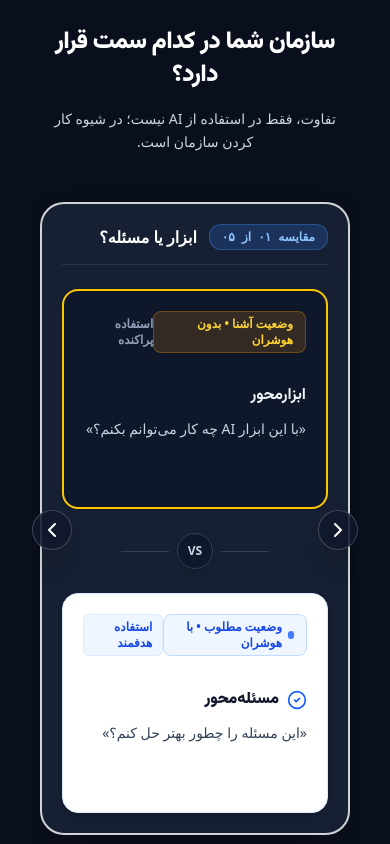
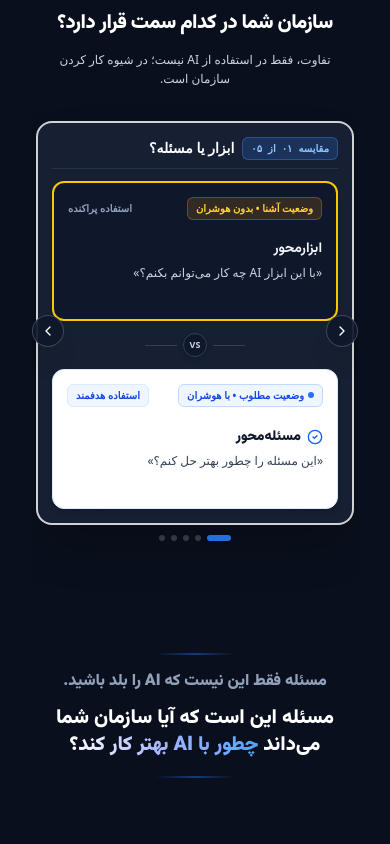
Before and after one commit to SamanPanahizadeh/hooshraan, a React (Vite) app: page / in a window 390 px wide. Shown: the part 940-1784 px from the top of the page. Built offline with nearby package versions, Linux system fonts and the light colour scheme.

Commit message:
style: optimize VisualComparisonSection for mobile
Adjust spacing, padding, and font sizes to improve layout responsiveness on smaller screens.

```diff
--- a/src/components/VisualComparisonSection.tsx
+++ b/src/components/VisualComparisonSection.tsx
@@ -124,44 +124,44 @@ export const VisualComparisonSection: React.FC<VisualComparisonSectionProps> = (
   return (
     <section
       id="before-after-comparison-section"
-      className="relative space-y-12 py-8 overflow-hidden"
+      className="relative space-y-8 sm:space-y-12 py-4 sm:py-8 overflow-hidden"
       aria-label="مقایسه سازمان قبل و بعد از هوشران"
     >
       {/* هاله نور پس‌زمینه */}
       <div className="absolute top-1/3 left-1/2 -translate-x-1/2 -translate-y-1/2 w-full max-w-[550px] h-72 bg-blue-600/15 blur-[110px] -z-10 pointer-events-none rounded-full" />
 
       {/* تیتر بالای بخش */}
-      <div className="text-center max-w-3xl mx-auto space-y-4 px-3">
-        <h2 className="text-2xl sm:text-4xl lg:text-5xl font-black text-white tracking-tight leading-snug">
+      <div className="text-center max-w-3xl mx-auto space-y-3 sm:space-y-4 px-3">
+        <h2 className="text-xl sm:text-4xl lg:text-5xl font-black text-white tracking-tight leading-snug">
           سازمان شما در کدام سمت قرار دارد؟
         </h2>
-        <p className="text-sm sm:text-base lg:text-lg text-slate-300 max-w-xl mx-auto leading-relaxed font-normal">
+        <p className="text-xs sm:text-base lg:text-lg text-slate-300 max-w-xl mx-auto leading-relaxed font-normal">
           تفاوت، فقط در استفاده از AI نیست؛ در شیوه کار کردن سازمان است.
         </p>
       </div>
 
       {/* کانتینر اصلی آلبوم با فلش‌های ناوبری کناری */}
-      <div className="max-w-5xl mx-auto relative px-2 sm:px-14">
+      <div className="max-w-5xl mx-auto relative px-1 sm:px-14">
 
-        {/* دکمه فلش سمت راست (برای بازگشت به مقایسه قبلی) */}
+        {/* دکمه فلش سمت راست (قبلی) */}
         <button
           onClick={handlePrev}
           aria-label="مقایسه قبلی"
-          className="absolute right-0 sm:right-2 top-1/2 -translate-y-1/2 z-20 w-10 h-10 sm:w-12 sm:h-12 rounded-full bg-slate-900/80 hover:bg-slate-800 text-white backdrop-blur-xl border border-white/20 shadow-xl flex items-center justify-center transition-all hover:scale-110 active:scale-95 cursor-pointer"
+          className="absolute right-0 sm:right-2 top-1/2 -translate-y-1/2 z-20 w-8 h-8 sm:w-12 sm:h-12 rounded-full bg-slate-900/90 hover:bg-slate-800 text-white backdrop-blur-xl border border-white/20 shadow-xl flex items-center justify-center transition-all hover:scale-110 active:scale-95 cursor-pointer"
         >
-          <ChevronRight className="w-6 h-6" />
+          <ChevronRight className="w-4 h-4 sm:w-6 sm:h-6" />
         </button>
 
-        {/* دکمه فلش سمت چپ (برای رفتن به مقایسه بعدی) */}
+        {/* دکمه فلش سمت چپ (بعدی) */}
         <button
           onClick={handleNext}
           aria-label="مقایسه بعدی"
-          className="absolute left-0 sm:left-2 top-1/2 -translate-y-1/2 z-20 w-10 h-10 sm:w-12 sm:h-12 rounded-full bg-slate-900/80 hover:bg-slate-800 text-white backdrop-blur-xl border border-white/20 shadow-xl flex items-center justify-center transition-all hover:scale-110 active:scale-95 cursor-pointer"
+          className="absolute left-0 sm:left-2 top-1/2 -translate-y-1/2 z-20 w-8 h-8 sm:w-12 sm:h-12 rounded-full bg-slate-900/90 hover:bg-slate-800 text-white backdrop-blur-xl border border-white/20 shadow-xl flex items-center justify-center transition-all hover:scale-110 active:scale-95 cursor-pointer"
         >
-          <ChevronLeft className="w-6 h-6" />
+          <ChevronLeft className="w-4 h-4 sm:w-6 sm:h-6" />
         </button>
 
-        {/* کارت اسلایدر آلبوم (خلوت و هم‌اندازه) */}
+        {/* کارت اسلایدر آلبوم */}
         <div className="relative">
           <AnimatePresence mode="wait">
             <motion.div
@@ -170,49 +170,49 @@ export const VisualComparisonSection: React.FC<VisualComparisonSectionProps> = (
               animate={{ opacity: 1, scale: 1 }}
               exit={{ opacity: 0, scale: 0.98 }}
               transition={{ duration: 0.25 }}
-              className="rounded-3xl bg-slate-800/70 border-2 border-white/80 p-5 sm:p-8 backdrop-blur-2xl shadow-2xl space-y-6 min-h-[440px] sm:min-h-[400px] flex flex-col justify-between"
+              className="rounded-2xl sm:rounded-3xl bg-slate-800/70 border-2 border-white/80 p-3.5 sm:p-8 backdrop-blur-2xl shadow-2xl space-y-3 sm:space-y-6 min-h-[350px] sm:min-h-[400px] flex flex-col justify-between"
             >
               {/* هدر بالایی کارت */}
-              <div className="flex items-center justify-between pb-3.5 border-b border-slate-700/60 shrink-0">
-                <div className="flex items-center gap-3">
-                  <span className="font-mono font-bold text-blue-300 bg-blue-500/20 px-3 py-1 rounded-xl border border-blue-400/30 text-xs sm:text-sm">
+              <div className="flex items-center justify-between pb-2 sm:pb-3.5 border-b border-slate-700/60 shrink-0">
+                <div className="flex items-center gap-2 sm:gap-3">
+                  <span className="font-mono font-bold text-blue-300 bg-blue-500/20 px-2 py-0.5 sm:px-3 sm:py-1 rounded-md sm:rounded-xl border border-blue-400/30 text-[10px] sm:text-sm">
                     مقایسه {currentItem.number} از ۰۵
                   </span>
-                  <span className="font-black text-white text-base sm:text-lg xl:text-xl">
+                  <span className="font-black text-white text-sm sm:text-lg xl:text-xl">
                     {currentItem.question}
                   </span>
                 </div>
               </div>
 
-              {/* پنل دوطرفه مقایسه با ابعاد هماهنگ */}
-              <div className="grid grid-cols-1 lg:grid-cols-12 gap-4 items-stretch flex-1 my-auto">
+              {/* پنل دوطرفه مقایسه */}
+              <div className="grid grid-cols-1 lg:grid-cols-12 gap-2.5 sm:gap-4 items-stretch flex-1 my-auto">
 
                 {/* وضعیت بدون هوشران (سمت چپ) */}
-                <div className="lg:col-span-5 p-5 sm:p-6 rounded-2xl bg-slate-900/90 border-2 border-yellow-400 flex flex-col justify-between space-y-4 shadow-sm min-h-[220px] sm:min-h-[250px]">
+                <div className="lg:col-span-5 p-3.5 sm:p-6 rounded-xl sm:rounded-2xl bg-slate-900/90 border-2 border-yellow-400 flex flex-col justify-between space-y-2 sm:space-y-4 shadow-sm min-h-[140px] sm:min-h-[250px]">
                   <div className="flex items-center justify-between shrink-0">
-                    <span className="text-xs font-bold px-3 py-1 rounded-lg bg-amber-500/15 text-amber-300 border border-amber-500/30">
+                    <span className="text-[10px] sm:text-xs font-bold px-2 py-0.5 sm:px-3 sm:py-1 rounded-md sm:rounded-lg bg-amber-500/15 text-amber-300 border border-amber-500/30">
                       وضعیت آشنا • بدون هوشران
                     </span>
-                    <span className="text-xs font-semibold text-slate-400">
+                    <span className="text-[10px] sm:text-xs font-semibold text-slate-400">
                       {currentItem.without.tag}
                     </span>
                   </div>
 
-                  <div className="space-y-2.5 flex-1 flex flex-col justify-center">
-                    <h4 className="text-base sm:text-lg xl:text-xl font-bold text-slate-100">
+                  <div className="space-y-1 sm:space-y-2.5 flex-1 flex flex-col justify-center">
+                    <h4 className="text-sm sm:text-lg xl:text-xl font-bold text-slate-100">
                       {currentItem.without.headline}
                     </h4>
-                    <p className="text-sm sm:text-base text-slate-300 leading-relaxed font-normal">
+                    <p className="text-xs sm:text-base text-slate-300 leading-relaxed font-normal">
                       {currentItem.without.subline}
                     </p>
                   </div>
 
                   {currentItem.without.flow ? (
-                    <div className="pt-3.5 border-t border-slate-700/50 shrink-0">
-                      <div className="flex flex-wrap items-center gap-1.5 text-xs sm:text-sm text-slate-300 font-mono" dir="ltr">
+                    <div className="pt-2 sm:pt-3.5 border-t border-slate-700/50 shrink-0">
+                      <div className="flex flex-wrap items-center gap-1 sm:gap-1.5 text-[10px] sm:text-sm text-slate-300 font-mono" dir="ltr">
                         {currentItem.without.flow.map((step, sIdx) => (
                           <React.Fragment key={sIdx}>
-                            <span className="px-2.5 py-1 rounded bg-slate-800 border border-slate-700 text-slate-200">
+                            <span className="px-1.5 py-0.5 sm:px-2.5 sm:py-1 rounded bg-slate-800 border border-slate-700 text-slate-200">
                               {step}
                             </span>
                             {sIdx < currentItem.without.flow!.length - 1 && (
@@ -223,51 +223,51 @@ export const VisualComparisonSection: React.FC<VisualComparisonSectionProps> = (
                       </div>
                     </div>
                   ) : (
-                    <div className="h-4" />
+                    <div className="h-1 sm:h-4" />
                   )}
                 </div>
 
                 {/* نشانگر میانی VS */}
-                <div className="lg:col-span-2 flex items-center justify-center py-2 lg:py-0">
-                  <div className="flex lg:flex-col items-center gap-2 text-center">
-                    <div className="h-px lg:h-10 w-12 lg:w-px bg-slate-700" />
-                    <span className="w-9 h-9 rounded-full bg-slate-900 border border-slate-700 flex items-center justify-center text-xs font-black text-slate-300 shadow-md shrink-0">
+                <div className="lg:col-span-2 flex items-center justify-center py-0.5 sm:py-2 lg:py-0">
+                  <div className="flex lg:flex-col items-center gap-1.5 sm:gap-2 text-center">
+                    <div className="h-px lg:h-10 w-8 sm:w-12 lg:w-px bg-slate-700" />
+                    <span className="w-6 h-6 sm:w-9 sm:h-9 rounded-full bg-slate-900 border border-slate-700 flex items-center justify-center text-[9px] sm:text-xs font-black text-slate-300 shadow-md shrink-0">
                       VS
                     </span>
-                    <div className="h-px lg:h-10 w-12 lg:w-px bg-slate-700" />
+                    <div className="h-px lg:h-10 w-8 sm:w-12 lg:w-px bg-slate-700" />
                   </div>
                 </div>
 
                 {/* وضعیت با هوشران (سمت راست) */}
-                <div className="lg:col-span-5 p-5 sm:p-6 rounded-2xl bg-white border border-blue-100 flex flex-col justify-between space-y-4 shadow-md min-h-[220px] sm:min-h-[250px]">
+                <div className="lg:col-span-5 p-3.5 sm:p-6 rounded-xl sm:rounded-2xl bg-white border border-blue-100 flex flex-col justify-between space-y-2 sm:space-y-4 shadow-md min-h-[140px] sm:min-h-[250px]">
                   <div className="flex items-center justify-between shrink-0">
-                    <span className="text-xs font-bold px-3 py-1 rounded-lg bg-blue-50 text-blue-700 border border-blue-200 flex items-center gap-1.5">
-                      <span className="w-2 h-2 rounded-full bg-blue-600 animate-pulse" />
+                    <span className="text-[10px] sm:text-xs font-bold px-2 py-0.5 sm:px-3 sm:py-1 rounded-md sm:rounded-lg bg-blue-50 text-blue-700 border border-blue-200 flex items-center gap-1 sm:gap-1.5">
+                      <span className="w-1.5 h-1.5 sm:w-2 sm:h-2 rounded-full bg-blue-600 animate-pulse" />
                       وضعیت مطلوب • با هوشران
                     </span>
-                    <span className="text-xs font-bold text-blue-700 bg-blue-50 px-2.5 py-1 rounded-md border border-blue-100">
+                    <span className="text-[10px] sm:text-xs font-bold text-blue-700 bg-blue-50 px-2 py-0.5 sm:px-2.5 sm:py-1 rounded-md border border-blue-100">
                       {currentItem.withHoushran.tag}
                     </span>
                   </div>
 
-                  <div className="space-y-2.5 flex-1 flex flex-col justify-center">
-                    <div className="flex items-center gap-2">
-                      <CheckCircle2 className="w-5 h-5 text-blue-600 shrink-0" />
-                      <h4 className="text-base sm:text-lg xl:text-xl font-black text-slate-900">
+                  <div className="space-y-1 sm:space-y-2.5 flex-1 flex flex-col justify-center">
+                    <div className="flex items-center gap-1.5 sm:gap-2">
+                      <CheckCircle2 className="w-4 h-4 sm:w-5 sm:h-5 text-blue-600 shrink-0" />
+                      <h4 className="text-sm sm:text-lg xl:text-xl font-black text-slate-900">
                         {currentItem.withHoushran.headline}
                       </h4>
                     </div>
-                    <p className="text-sm sm:text-base text-slate-700 leading-relaxed font-medium">
+                    <p className="text-xs sm:text-base text-slate-700 leading-relaxed font-medium">
                       {currentItem.withHoushran.subline}
                     </p>
                   </div>
 
                   {currentItem.withHoushran.flow && (
-                    <div className="pt-3.5 border-t border-slate-100 shrink-0">
-                      <div className="flex flex-wrap items-center gap-1.5 text-xs sm:text-sm font-mono" dir="ltr">
+                    <div className="pt-2 sm:pt-3.5 border-t border-slate-100 shrink-0">
+                      <div className="flex flex-wrap items-center gap-1 sm:gap-1.5 text-[10px] sm:text-sm font-mono" dir="ltr">
                         {currentItem.withHoushran.flow.map((step, sIdx) => (
                           <React.Fragment key={sIdx}>
-                            <span className="px-2.5 py-1 rounded-lg bg-blue-600 text-white font-semibold">
+                            <span className="px-2 py-0.5 sm:px-2.5 sm:py-1 rounded-md bg-blue-600 text-white font-semibold">
                               {step}
                             </span>
                             {sIdx < currentItem.withHoushran.flow!.length - 1 && (
@@ -280,13 +280,13 @@ export const VisualComparisonSection: React.FC<VisualComparisonSectionProps> = (
                   )}
 
                   {currentItem.withHoushran.note && (
-                    <div className="pt-2.5 border-t border-slate-100 flex items-start gap-2 text-xs sm:text-sm text-blue-900 font-semibold bg-blue-50/90 p-3 rounded-xl border border-blue-100 shrink-0">
-                      <Zap className="w-4 h-4 text-blue-600 shrink-0 mt-0.5" />
+                    <div className="pt-1.5 sm:pt-2.5 border-t border-slate-100 flex items-start gap-1.5 sm:gap-2 text-[10px] sm:text-sm text-blue-900 font-semibold bg-blue-50/90 p-2 sm:p-3 rounded-lg sm:rounded-xl border border-blue-100 shrink-0">
+                      <Zap className="w-3.5 h-3.5 sm:w-4 sm:h-4 text-blue-600 shrink-0 mt-0.5" />
                       <span>{currentItem.withHoushran.note}</span>
                     </div>
                   )}
                   {!currentItem.withHoushran.flow && !currentItem.withHoushran.note && (
-                    <div className="h-4" />
+                    <div className="h-1 sm:h-4" />
                   )}
                 </div>
 
@@ -296,13 +296,13 @@ export const VisualComparisonSection: React.FC<VisualComparisonSectionProps> = (
         </div>
 
         {/* نقاط نشانگر مینیمال زیر کارت */}
-        <div className="flex items-center justify-center gap-2 pt-4">
+        <div className="flex items-center justify-center gap-1.5 sm:gap-2 pt-2.5 sm:pt-4">
           {COMPARISON_PAIRS.map((_, dotIdx) => (
             <button
               key={dotIdx}
               onClick={() => setCurrentIndex(dotIdx)}
-              className={`h-2 rounded-full transition-all cursor-pointer ${
-                currentIndex === dotIdx ? 'w-8 bg-blue-500 shadow-sm' : 'w-2 bg-white/20 hover:bg-white/40'
+              className={`h-1.5 sm:h-2 rounded-full transition-all cursor-pointer ${
+                currentIndex === dotIdx ? 'w-6 sm:w-8 bg-blue-500 shadow-sm' : 'w-1.5 sm:w-2 bg-white/20 hover:bg-white/40'
               }`}
               aria-label={`اسلاید ${dotIdx + 1}`}
             />
@@ -312,14 +312,14 @@ export const VisualComparisonSection: React.FC<VisualComparisonSectionProps> = (
       </div>
 
       {/* بیانیه نهایی */}
-      <div className="pt-28 sm:pt-40 pb-20 sm:pb-32 max-w-4xl mx-auto text-center space-y-6 px-4 relative">
-        <div className="w-28 h-0.5 bg-gradient-to-r from-transparent via-blue-500/40 to-transparent mx-auto mb-6" />
+      <div className="pt-20 sm:pt-40 pb-16 sm:pb-32 max-w-4xl mx-auto text-center space-y-4 sm:space-y-6 px-4 relative">
+        <div className="w-20 sm:w-28 h-0.5 bg-gradient-to-r from-transparent via-blue-500/40 to-transparent mx-auto mb-4 sm:mb-6" />
 
-        <div className="space-y-4 sm:space-y-5">
-          <h3 className="text-xl sm:text-3xl lg:text-4xl font-black text-slate-400 leading-snug">
+        <div className="space-y-3 sm:space-y-5">
+          <h3 className="text-base sm:text-3xl lg:text-4xl font-black text-slate-400 leading-snug">
             مسئله فقط این نیست که AI را بلد باشید.
           </h3>
-          <h3 className="text-2xl sm:text-4xl lg:text-5xl font-black text-white leading-snug">
+          <h3 className="text-xl sm:text-4xl lg:text-5xl font-black text-white leading-snug">
             مسئله این است که آیا سازمان شما می‌داند{' '}
             <span className="bg-clip-text text-transparent bg-gradient-to-l from-blue-400 via-indigo-300 to-white">
               چطور با AI بهتر کار کند؟
@@ -327,7 +327,7 @@ export const VisualComparisonSection: React.FC<VisualComparisonSectionProps> = (
           </h3>
         </div>
 
-        <div className="w-28 h-0.5 bg-gradient-to-r from-transparent via-blue-500/40 to-transparent mx-auto mt-6" />
+        <div className="w-20 sm:w-28 h-0.5 bg-gradient-to-r from-transparent via-blue-500/40 to-transparent mx-auto mt-4 sm:mt-6" />
       </div>
 
     </section>
```
